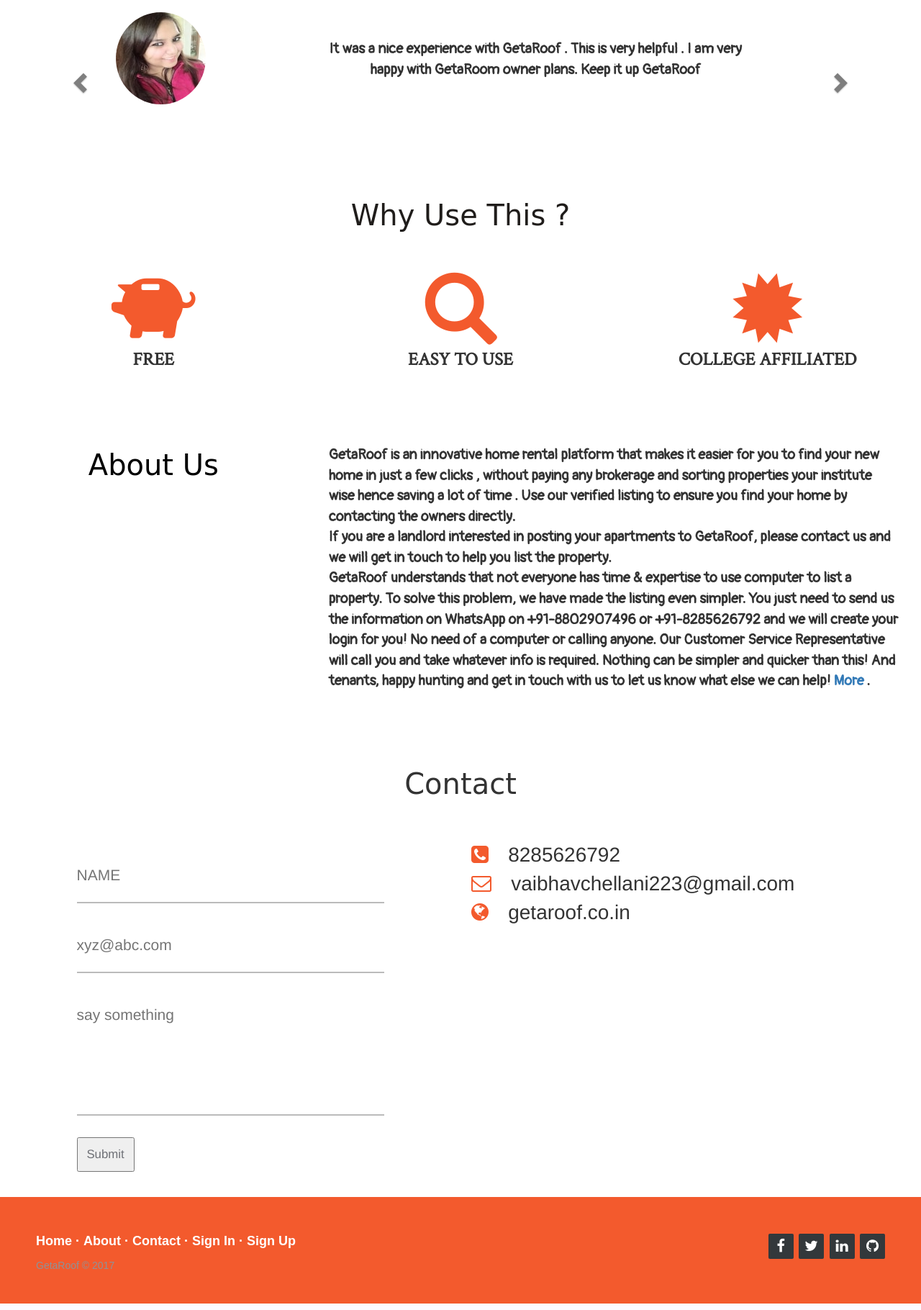
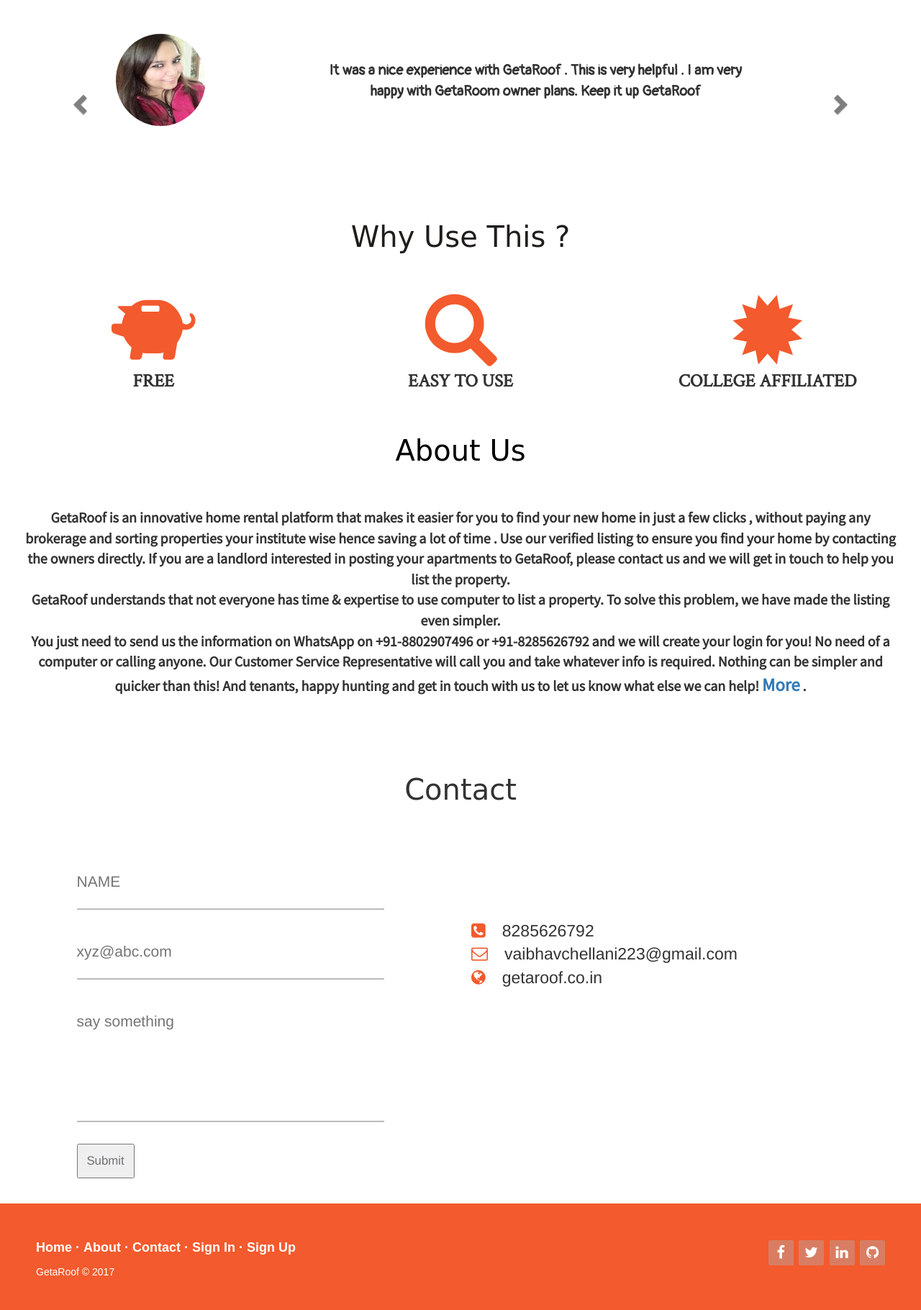
Before and after one commit to anonymous043044/getaroof, a CodeIgniter app: page /getaroof/index.php/home/index in a window 1280 px wide. Shown: the part 2190-4010 px from the top of the page at 72% size. Run offline with CodeIgniter, Linux system fonts and the light colour scheme; some libraries are stand-ins or nearby versions; some web fonts are replaced.

Commit message:
ui changes

```diff
--- a/application/views/footer.php
+++ b/application/views/footer.php
@@ -21,10 +21,10 @@
 
 		<div class="footer-right">
 
-			<a href="https://www.facebook.com/tuskibansal"><i class="fa fa-facebook"></i></a>
-			<a href="https://twitter.com/login"><i class="fa fa-twitter"></i></a>
-			<a href="https://www.linkedin.com/mynetwork/"><i class="fa fa-linkedin"></i></a>
-			<a href="https://github.com/anonymous043044/startup-bvp1.1"><i class="fa fa-github"></i></a>
+			<a href="https://www.facebook.com/tuskibansal" target="blank"><i class="fa fa-facebook"></i></a>
+			<a href="https://twitter.com/login" target="blank"><i class="fa fa-twitter"></i></a>
+			<a href="https://www.linkedin.com/mynetwork/" target="blank"><i class="fa fa-linkedin"></i></a>
+			<a href="https://github.com/anonymous043044/startup-bvp1.1" target="blank"><i class="fa fa-github"></i></a>
 
 		</div>
 
@@ -37,13 +37,13 @@
 				·
 				<a href="#contact">Contact</a>
 				·
-				<a href="signup/signin.php">Sign In</a>
+				<a href="<?php echo base_url() ?>/index.php/auth/signin">Sign In</a>
 				·
-				<a href="php/signup.php">Sign Up</a>
+				<a href="<?php echo base_url() ?>/index.php/auth/signup">Sign Up</a>
 
 			</p>
 
-			<p>GetaRoof &copy; 2017</p>
+			<p style="color: white;">GetaRoof &copy; 2017</p>
 		</div>
 
 	</footer>
--- a/application/views/homepage.php
+++ b/application/views/homepage.php
@@ -16,6 +16,7 @@ defined('BASEPATH') OR exit('No direct script access allowed');
 	<script src="https://maxcdn.bootstrapcdn.com/bootstrap/3.3.7/js/bootstrap.min.js"></script>
 	<link rel="stylesheet" href="http://maxcdn.bootstrapcdn.com/font-awesome/4.2.0/css/font-awesome.min.css">
 	<link href="https://fonts.googleapis.com/css?family=Architects+Daughter|Chewy|Finger+Paint|Indie+Flower|Mogra|Pacifico|Pangolin|Permanent+Marker|Spectral" rel="stylesheet">
+	<link href="https://fonts.googleapis.com/css?family=Source+Sans+Pro" rel="stylesheet">
 	<link href="https://fonts.googleapis.com/css?family=Crimson+Text" rel="stylesheet">
 	<link rel = "stylesheet" type = "text/css" href = "<?php echo base_url(); ?>css/letterdrop.css">
 	<link rel = "stylesheet" type = "text/css" href = "<?php echo base_url(); ?>css/stylehome.css">
@@ -114,7 +115,6 @@ defined('BASEPATH') OR exit('No direct script access allowed');
 
 <body data-spy="scroll" data-target=".navbar" data-offset="80" >
 
-
 	<?php
 		if($this->session->isloggedin)
 			{
@@ -132,7 +132,7 @@ defined('BASEPATH') OR exit('No direct script access allowed');
 					</div>
 					<div class="collapse navbar-collapse" id="myNavbar">
 						<ul class="nav navbar-nav navbar-right">
-							<li><a href="#about">ABOUT US</a></li>
+							<li><a  href="#about">ABOUT US</a></li>
 							<li><a href="#contact">CONTACT US</a></li>
 							<li><a href="https://goo.gl/forms/9FfU0ZoVkMKQoVaN2">POST MY PROPERTY</a></li>
 
@@ -186,13 +186,13 @@ defined('BASEPATH') OR exit('No direct script access allowed');
 	<!-- navbar ended -->
 
 	<!-- this is the input start form   -->
-	<div id="navup" class="container-fluid" ><!-- this is only for navbar id -->
-		<div id="yui1" style="background-color: #F35A2D; width: 100%; " >
+	<div id="navup" class="container-fluid"  ><!-- this is only for navbar id -->
+		<div class="row" id="yui1" style="background-color: #F35A2D;  " >
 			<span  style="color: white;">GetaRoof </span>
 
 		</div>
 		<!-- filter buttons -->
-		<div class="subfilter" style="background-color: #F35A2D; margin-top: 0px;  margin-bottom: 0px; padding-top: 50px; padding-bottom: 200px;">
+		<div class="subfilter row" style="background-color: #F35A2D; margin-top: 0px;  margin-bottom: 0px; padding-top: 50px; padding-bottom: 230px;">
 			<div id="filterup"></div>
 
 			<div id="filter">
@@ -272,7 +272,7 @@ defined('BASEPATH') OR exit('No direct script access allowed');
                                 <p>Three Room , Two Bathroom , Full furnished , Non AC ,  2 Cooler</p>
                             </div>
                             <div class="ratings">
-                                <p class="pull-right">5 reviews</p>
+                                <!-- <p class="pull-right">5 reviews</p> -->
                                 <p>
                                     <span class="glyphicon glyphicon-star"></span>
                                     <span class="glyphicon glyphicon-star"></span>
@@ -294,7 +294,7 @@ defined('BASEPATH') OR exit('No direct script access allowed');
                                 <p>Your Description will be added here</p>
                             </div>
                             <div class="ratings">
-                                <p class="pull-right">0 reviews</p>
+                                <!-- <p class="pull-right">0 reviews</p> -->
                                 <p>
                                     <span class="glyphicon glyphicon-star-empty"></span>
                                     <span class="glyphicon glyphicon-star-empty"></span>
@@ -316,7 +316,7 @@ defined('BASEPATH') OR exit('No direct script access allowed');
                                 <p>Two Bedroom , One Bathroom , Full Furnished , Non AC , 2 Cooler</p>
                             </div>
                             <div class="ratings">
-                                <p class="pull-right">14 reviews</p>
+                                <!-- <p class="pull-right">14 reviews</p> -->
                                 <p>
                                     <span class="glyphicon glyphicon-star"></span>
                                     <span class="glyphicon glyphicon-star"></span>
@@ -331,7 +331,7 @@ defined('BASEPATH') OR exit('No direct script access allowed');
 
                 <!-- trending property here -->
 		<!-- this is what  we make differ -->
-		<div style="background-color: #F35A2D; padding-bottom: 100px; width: 100%;" class="container-fluid"><!-- background color -->
+		<div style="background-color: #F35A2D; padding-bottom: 100px; " class="container-fluid row"><!-- background color -->
 			<div><!-- difference box-->
 				<p id="make_differ_text" style="margin-bottom: 100px ; color: white; margin-top: 100px">We Make A Difference</p>
 			</div>
@@ -428,7 +428,7 @@ defined('BASEPATH') OR exit('No direct script access allowed');
 							<img src="<?=base_url()?>images/testimonial/f/mohit.jpg" style="border-radius: 50%; border-style: solid;  margin-top: 20px; margin-left: auto; margin-right: auto;">
 						</div><!-- end image of testimonal here -->
 						<div class="col-sm-6" >
-							<p id="testimonal_text" style="text-align: center; font-weight: bold;"> <br> <br>When I first came to college I was worried about how will i find a PG  , after spenind countless hours finidng one , i found GetaRoof then i found peace and my new home .   </p>
+							<p id="testimonal_text" style="text-align: center; font-weight: bold;"> <br> <br>When I first came to college I was worried about how will i find a PG  , after spending countless hours finidng one , i found GetaRoof then i found peace and my new home .   </p>
 							<p style="text-align: right; font-weight: bold;"> <br> <br> </p>
 
 
@@ -471,7 +471,7 @@ defined('BASEPATH') OR exit('No direct script access allowed');
 
 
 		<div><!-- why use this-->
-			<p id="make_differ_text" style="margin-bottom: 50px;color: #201D1B; margin-top: 50px;">Why Use This ?</p>
+			<p id="make_differ_text" class="row" style="margin-bottom: 50px;color: #201D1B; margin-top: 50px;">Why Use This ?</p>
 		</div>
 
 		<div class="row text-center slideanim" style="padding-bottom: 50px;">
@@ -495,28 +495,30 @@ defined('BASEPATH') OR exit('No direct script access allowed');
 
 		<!-- why use this  end here -->
 		<a name="about" id="about"></a>
+			<div class=" text-center">
+				<span style="color: black" id="about_heading"><a style="text-decoration: none; color: black;" href="<?php echo base_url() ?>/index.php/Rock">About Us</a></span>
+
+			</div>
 
 		<div class="row "  style="margin-top: 50px; margin-bottom: 50px;" >
-			<div class="col-sm-4 text-center">
-				<span style="color: black" id="about_heading">About Us</span>
 
-			</div>
-			<div class="col-sm-8" style="
+			<div class="col-sm-12 text-center" style="
 			padding-left: 30px;
 			padding-right: 30px;" id="about_font">
-			GetaRoof is an innovative home rental platform that makes it easier for you to find your new home in just a few clicks , without paying any brokerage and sorting properties your institute wise hence saving a lot of time . Use our verified listing to ensure you find your home by contacting the owners directly. <br>
+
+			GetaRoof is an innovative home rental platform that makes it easier for you to find your new home in just a few clicks , without paying any brokerage and sorting properties your institute wise hence saving a lot of time . Use our verified listing to ensure you find your home by contacting the owners directly.
 
 
 			If you are a landlord interested in posting your apartments to GetaRoof, please contact us and we will get in touch to help you list the property. <br>
 
-            GetaRoof understands that not everyone has time & expertise to use computer to list a property. To solve this problem, we have made the listing even simpler.
+            GetaRoof understands that not everyone has time & expertise to use computer to list a property. To solve this problem, we have made the listing even simpler. <br>
 
             You just need to send us the information on WhatsApp on +91-8802907496 or +91-8285626792 and we will create your login for you! No need of a computer or calling anyone. Our Customer Service Representative will call you and take whatever info is required. Nothing can be simpler and quicker than this!
 
             And tenants, happy hunting and get in touch with us to let us know what else we can help!
 
 
-			 <a href="<?php echo base_url() ?>/index.php/Rock">More</a>
+			 <a style="font-size: 25px; text-decoration: none;"  href="<?php echo base_url() ?>/index.php/Rock">More</a>
 
 			.
 		</div>
@@ -551,16 +553,16 @@ defined('BASEPATH') OR exit('No direct script access allowed');
 					</div>
 				</form>
 			</div>
-			<div class="col-md-6 inputcontact ">
+			<div class="col-md-6 inputcontact " style="padding-top: 100px; padding-bottom: 100px;">
 
-				<i class="fa fa-phone-square" style="font-size:28px; color: #F35A2D " aria-hidden="true"></i>
-				<span style="font-size: 28px;"> &nbsp;&nbsp;&nbsp;8285626792</span>
+				<i class="fa fa-phone-square" style="font-size:23px; color: #F35A2D " aria-hidden="true"></i>
+				<span style="font-size: 23px;"> &nbsp;&nbsp;&nbsp;8285626792</span>
 				<br>
-				<i class="fa fa-envelope-o" style="font-size:28px; color: #F35A2D" aria-hidden="true"></i>
-				<span style="font-size: 28px;"> &nbsp;&nbsp;&nbsp;vaibhavchellani223@gmail.com</span>
+				<i class="fa fa-envelope-o" style="font-size:23px; color: #F35A2D" aria-hidden="true"></i>
+				<span style="font-size: 23px;"> &nbsp;&nbsp;&nbsp;vaibhavchellani223@gmail.com</span>
 				<br>
-				<i class="fa fa-globe" style="font-size:28px; color: #F35A2D" aria-hidden="true"></i>
-				<span style="font-size: 28px;"> &nbsp;&nbsp;&nbsp;getaroof.co.in</span>
+				<i class="fa fa-globe" style="font-size:23px; color: #F35A2D" aria-hidden="true"></i>
+				<span style="font-size: 23px;"> &nbsp;&nbsp;&nbsp;getaroof.co.in</span>
 			</div>
 		</div>
 	</div>
--- a/application/views/signin.php
+++ b/application/views/signin.php
@@ -164,7 +164,7 @@
 
   </head>
 
-  <body  style="background-color: #F35A2D;">
+  <body  style="background-color: #F35A2D;" class="container-fluid">
     <!-- navbar start -->
     <nav class="navbar navbar-default navbar-fixed-top" style="background-color: #F35A2D;">
       <div class="container">
@@ -225,7 +225,7 @@
   <div class="col-sm-4">
   </div>
   <div class="col-sm-4 box1 text-center" style="float: left;">
-    <form method="POST" action="../php/signup.php">
+    <form method="POST" action="../php/signup.php" style="padding-top: 10px; padding-bottom: 10px;">
      <span>New Users ?</span>
      <a href="http://52.66.12.227/getaroof/php/signup.php" style="text-decoration: none;">&nbsp;  &nbsp;  Sign up </a>
    </form>
--- a/application/views/signup.php
+++ b/application/views/signup.php
@@ -30,7 +30,7 @@
      font-weight: bold;
    }
    .navbar li a, .navbar .navbar-brand {
-     color: #85C1E9 !important;
+     color: #ffffff !important;
    }
    .navbar-nav li a:hover, .navbar-nav li.active a {
      // color: #6F1EF4 !important;
--- a/css/font-style.css
+++ b/css/font-style.css
@@ -1,7 +1,7 @@
 	#about_font{
   font-size: 20px;
   font-weight: bold;
-  font-family: 'Pangolin', cursive;
+  font-family: 'Source Sans Pro', sans-serif;
 
 }
 #about_heading{
--- a/css/footer.css
+++ b/css/footer.css
@@ -54,7 +54,7 @@ footer{
     display: inline-block;
     width: 35px;
     height: 35px;
-    background-color:  #33383b;
+    background-color:  #D87D63;
     border-radius: 2px;
 
     font-size: 20px;
--- a/css/stylehome.css
+++ b/css/stylehome.css
@@ -1,5 +1,5 @@
 
-/*
+
   html{
   overflow-x: hidden !important;
 }
@@ -8,8 +8,8 @@
 body{
 
        overflow-x: hidden !important;
-        overflow-y: scroll;
-        width: 100%;
+        /*overflow-y: scroll;*/
+        /*width: 100%;*/
 }
 /*this is navbar styling*/
 .navbar {
```
Also changed, not shown: application/views/aboutiframe.php (+31 -29 lines), application/views/aboutpage.php (+18 -4 lines).
